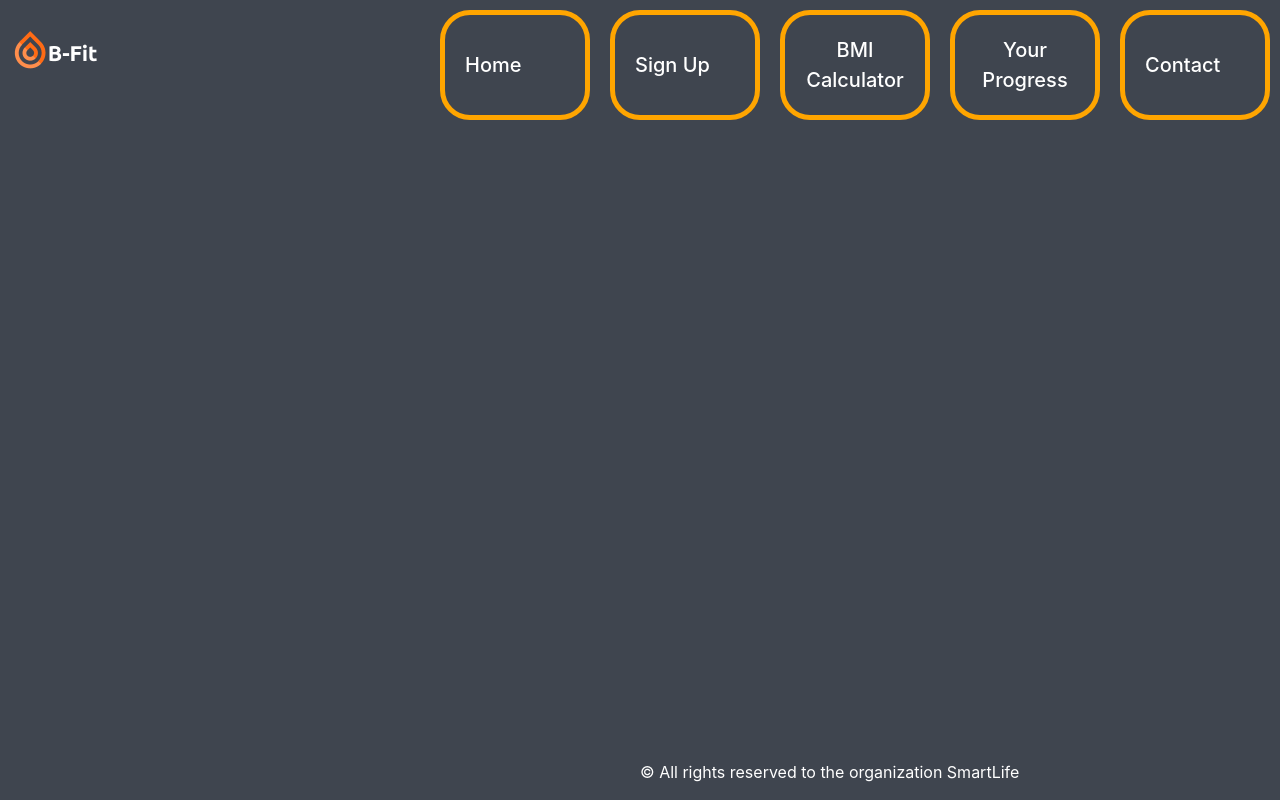
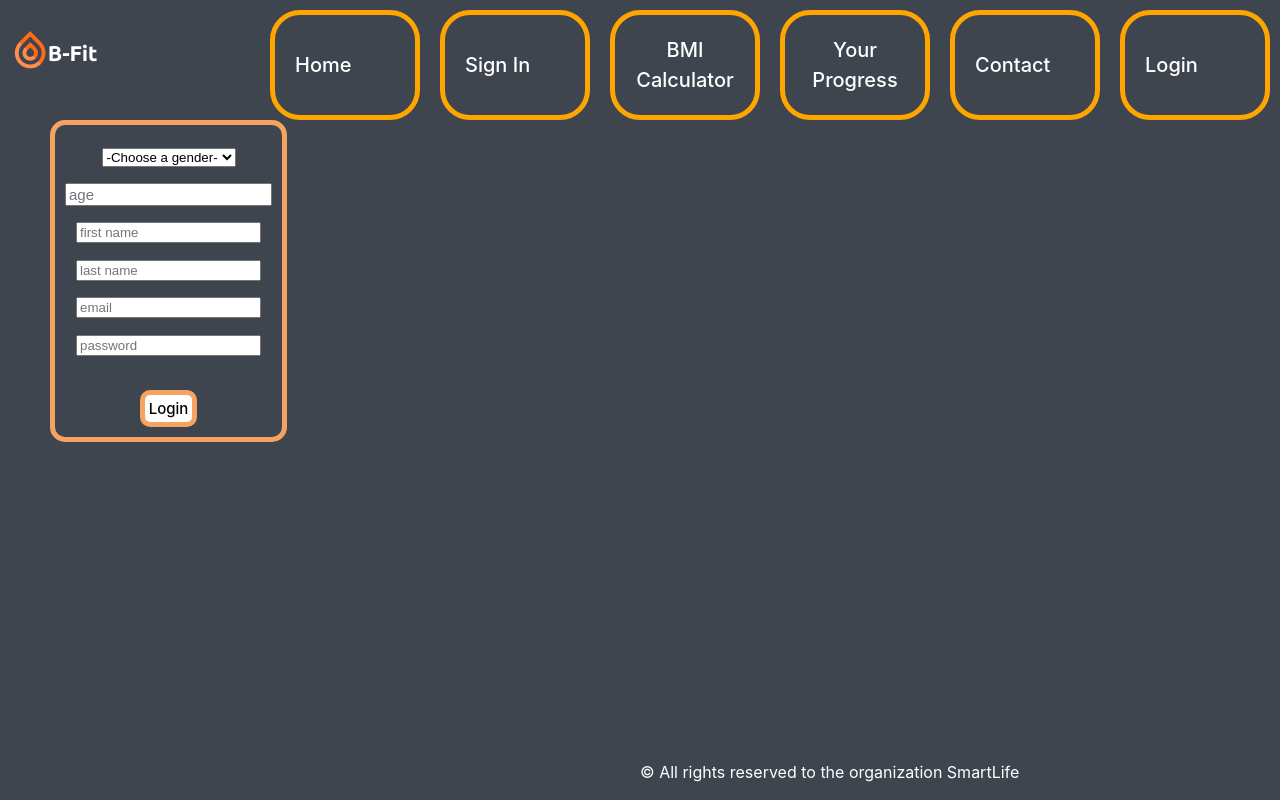
Before and after one commit to nicosala90/B-Fit, a React (Vite) app in the folder frontend/B-Fit/: page /signin in a window 1280 px wide. Built offline with nearby package versions, Linux system fonts and the light colour scheme.

Commit message:
create login component

```diff
--- a/frontend/B-Fit/src/App.jsx
+++ b/frontend/B-Fit/src/App.jsx
@@ -6,7 +6,8 @@ import { BrowserRouter as Router, Route, Routes } from "react-router-dom";
 import CalculatorBMI from './components/CalculatorBMI';
 import Home from './components/Home';
 import Progress from './components/Progress';
-import LoginCard from './components/LoginCard';
+import SignIn from './components/SignIn';
+import Login from './components/Login';
 
 function App() {
   return (
@@ -18,7 +19,8 @@ function App() {
           <Route path="/" element={<Home />} />
           <Route path="/progress" element={<Progress/>}/>
           <Route path='/calculator' element={<CalculatorBMI/>}/>
-          <Route path='/login' element={<LoginCard/>}/>
+          <Route path='/signin' element={<SignIn/>}/>
+          <Route path='/login' element={<Login/>}/>
         </Routes>
         <Footer />
       </Router>
--- /dev/null
+++ b/frontend/B-Fit/src/components/Login.jsx
@@ -0,0 +1,66 @@
+import { useState } from "react";
+function Login (){
+
+    const [client, setClient] = useState({
+        "username": "",
+        "password": ""
+    })
+    const [value, setValue] = useState(0);
+
+    function handleUsername(e) {
+        setClient
+            ({
+                ...client,
+                username: e.target.value
+            })
+    }
+    function handlePassword(e) {
+        setClient
+            ({
+                ...client,
+                password: e.target.value
+            })
+    }
+
+    function submitClientData(client) {
+
+        if (client["username"] !== "" && client["password"] !== "") {
+
+            const clientData = {
+                ...client,
+                username: client.username,
+                password: client.password
+            };
+
+            fetch('/api/client/login', {
+                method: 'POST',
+                headers: {
+                    'Content-Type': 'application/json'
+                },
+                body: JSON.stringify(clientData)
+            })
+                .then(res => res.json())
+                .then(res => setValue(res));
+
+            setClient
+                ({
+                    "username": "",
+                    "password": ""
+                });
+
+        }
+    }
+
+    return (
+        <div className="container-login">
+            <div id="login-table">
+                <div id="login-fields">
+                    <input placeholder="username" type="text" value={client.username} onChange={handleUsername}></input>
+                    <input placeholder="password" type="text" value={client.password} onChange={handlePassword}></input>
+                    <button id="submitBtn" onClick={() => { submitClientData(client); }}>Login</button>
+                </div>
+            </div>
+        </div>
+    )
+}
+export default Login;
--- a/frontend/B-Fit/src/components/NavBar.jsx
+++ b/frontend/B-Fit/src/components/NavBar.jsx
@@ -8,11 +8,13 @@ function NavBar() {
                 <img className="logo" src="/logo-text.png" alt="B-Fit" width="100" height="100"></img>
             </div>
             <div className="nav-options">
+
                 <Link className="link-component" to="/">Home</Link>
-                <Link className="link-component" to="login">Sign Up</Link>
+                <Link className="link-component" to="/signin">Sign In</Link>
                 <Link className="link-component" to="/calculator">BMI Calculator</Link>
                 <Link className="link-component" to="/progress">Your Progress</Link>
                 <Link className="link-component" to="/contact">Contact</Link>
+                <Link className="link-component" to="/login">Login</Link>
             </div>
         </div>
     )
--- a/frontend/B-Fit/src/components/LoginCard.jsx
+++ b/frontend/B-Fit/src/components/SignIn.jsx
@@ -1,6 +1,6 @@
 import { useState } from "react";
 
-function LoginCard() {
+function SignIn() {
 
     const [client, setClient] = useState({
         "gender": "",
@@ -8,7 +8,7 @@ function LoginCard() {
         "firstName": "",
         "lastName": "",
         "email": "",
-        "password": "",
+        "password": "",SignIn
     })
     const [value, setValue] = useState(0);
 
@@ -112,4 +112,4 @@ function LoginCard() {
         </div>
     )
 }
-export default LoginCard;
+export default SignIn;
```
